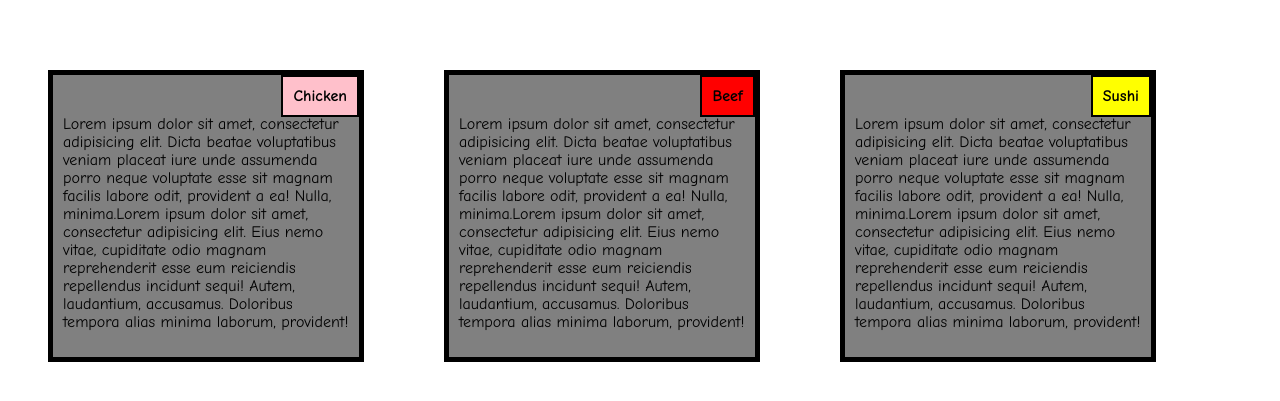
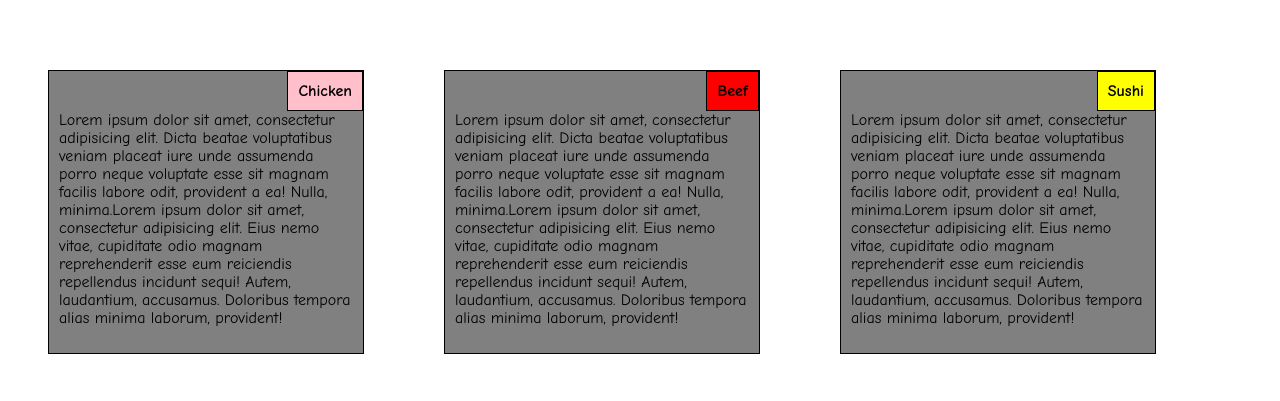
Before and after one commit to pawanakhil9/Coursera_Assignment, a plain HTML site: page Solutions/Module2_Assignment.html in a window 1280 px wide. Shown: the part 95-496 px from the top of the page. Drawn offline with Linux system fonts and the light colour scheme.

Commit message:
Update Module2_Assignment.html

```diff
--- a/Solutions/Module2_Assignment.html
+++ b/Solutions/Module2_Assignment.html
@@ -13,13 +13,13 @@ h1{
 	font-size: 50px;
 }
 #section1{
-	border:5px solid black;
+	border:1px solid black;
 	position: relative;
 	margin:40px;
 	background-color: grey;
 }
 #p1{
-	border:2px solid black;
+	border:1px solid black;
 	padding: 10px;
 	background-color: pink;
 	margin-top: 0px;
@@ -34,13 +34,13 @@ h1{
 	margin-top: 30px;
 }
 #section2{
-	border:5px solid black;
+	border:1px solid black;
 	position: relative;
 	margin:40px;
 	background-color: grey;
 }
 .p2{
-	border:2px solid black;
+	border:1px solid black;
 	padding: 10px;
 	background-color: red;
 	margin-bottom: 0px;
@@ -54,13 +54,13 @@ h1{
 	margin-top: 30px;
 }
 #section3{
-	border:5px solid black;
+	border:1px solid black;
 	position: relative;
 	margin:40px;
 	background-color: grey;
 }
 #p3{
-	border:2px solid black;
+	border:1px solid black;
     padding: 10px;
 	background-color: yellow;
 	margin-bottom: 0px;
```
